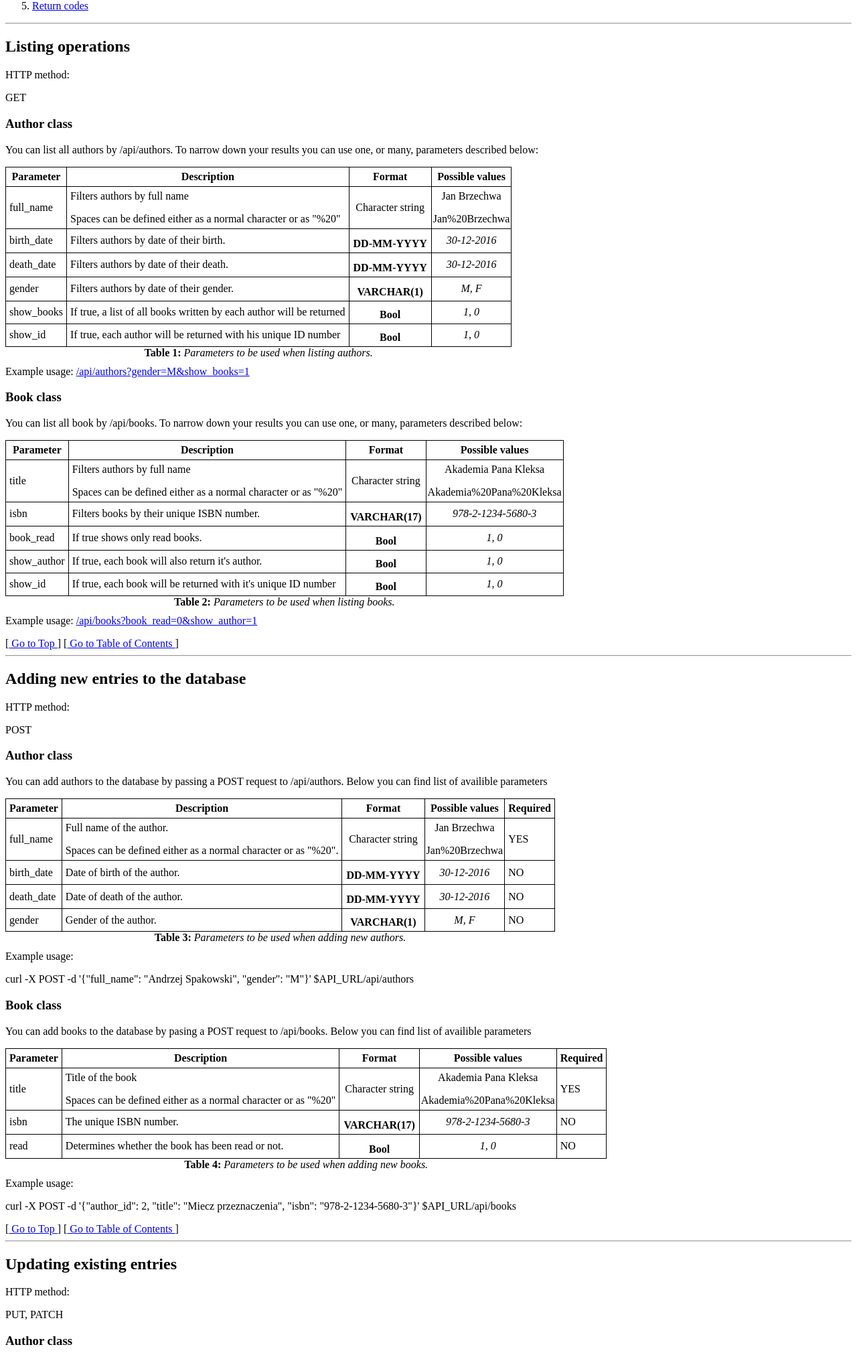
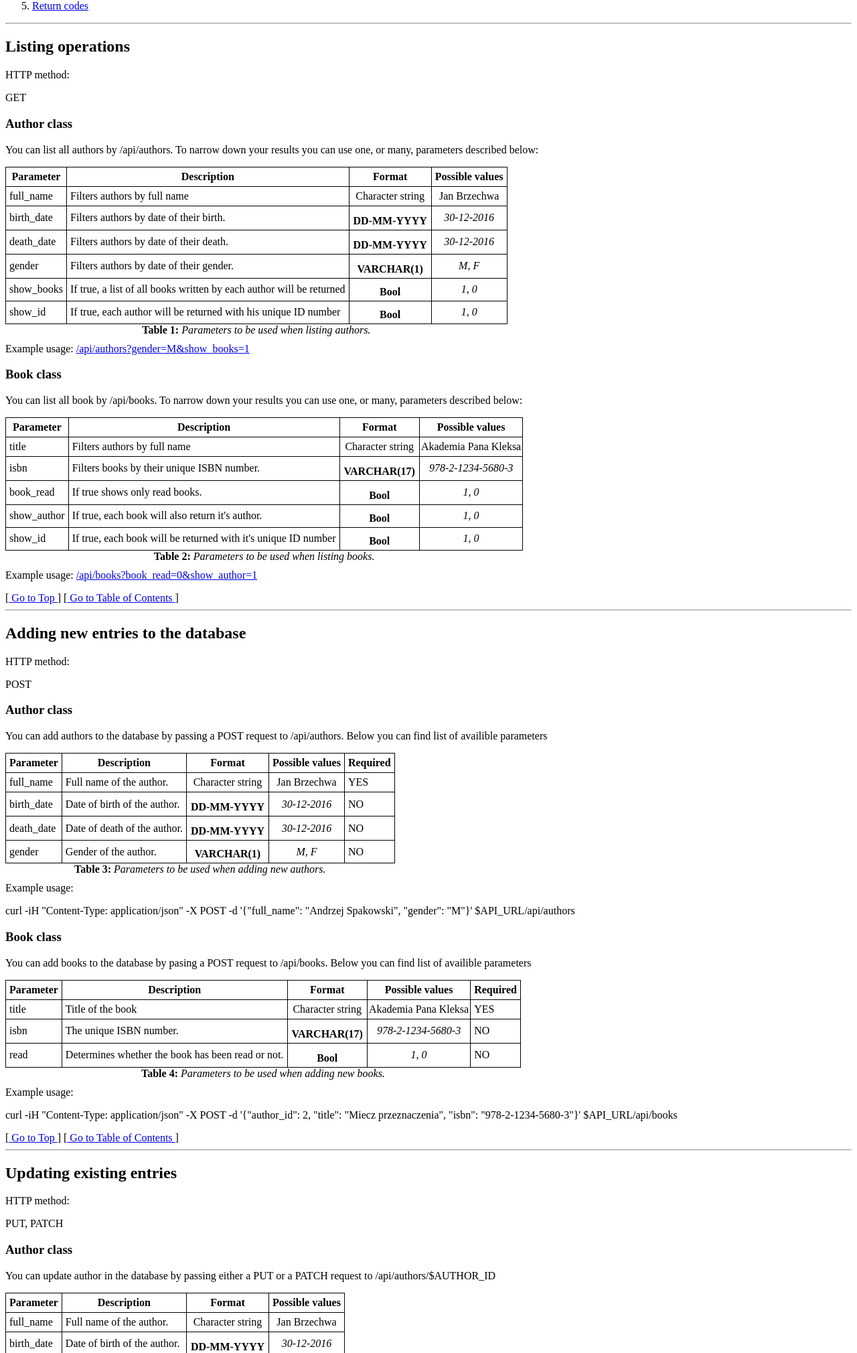
Before and after one commit to lpdrabek/eng-api, a Flask app: page /docs in a window 1280 px wide. Shown: the part 367-2387 px from the top of the page at 67% size. Run offline with Flask 2, Linux system fonts and the light colour scheme; parts of the project's set-up code (start-up, migrations or seed data) failed here and were passed over.

Commit message:
*_update fixes, doc changes

```diff
--- a/app/__init__.py
+++ b/app/__init__.py
@@ -11,7 +11,6 @@ db = SQLAlchemy(app)
 db_engine = create_engine(app.config['SQLALCHEMY_DATABASE_URI'])
 
 Session = sessionmaker(bind=db_engine)
-session = Session()
 
 
 from app import views, models
--- a/app/templates/docs.html
+++ b/app/templates/docs.html
@@ -51,9 +51,9 @@
 			<th>Possible values</th>
 		</tr>
 		<tr class="parameter_tr"><td>full_name</td>
-			<td><p>Filters authors by full name</p><p>Spaces can be defined either as a normal character or as "%20"</p></td>
+			<td><p>Filters authors by full name</p></td>
 			<td>Character string</td>
-			<td><p>Jan Brzechwa</p><p>Jan%20Brzechwa</p></td>
+			<td><p>Jan Brzechwa</p></td>
 		</tr>
 		<tr class="parameter_tr">
 			<td>birth_date</td>
@@ -97,9 +97,9 @@
 			<th>Possible values</th>
 		</tr>
 		<tr class="parameter_tr"><td>title</td>
-			<td><p>Filters authors by full name</p><p>Spaces can be defined either as a normal character or as "%20"</p></td>
+			<td><p>Filters authors by full name</p></td>
 			<td>Character string</td>
-			<td><p>Akademia Pana Kleksa</p><p>Akademia%20Pana%20Kleksa</p></td>
+			<td><p>Akademia Pana Kleksa</p></td>
 		</tr>
 		<tr class="parameter_tr">
 			<td>isbn</td>
@@ -146,9 +146,9 @@
 		</tr>
 		<tr class="parameter_tr">
 			<td>full_name</td>
-			<td><p>Full name of the author.</p><p>Spaces can be defined either as a normal character or as "%20".</p></td>
+			<td><p>Full name of the author.</p></td>
 			<td>Character string</td>
-			<td><p>Jan Brzechwa</p><p>Jan%20Brzechwa</p></td>
+			<td><p>Jan Brzechwa</p></td>
 			<td class="required">YES</td>
 		</tr>
 		<tr class="parameter_tr">
@@ -173,7 +173,7 @@
 			<td>NO</td>
 		</tr>
 		</table>
-	<div class="example_div"<p>Example usage: <p class="example">curl -X POST -d '{"full_name": "Andrzej Spakowski", "gender": "M"}' $API_URL/api/authors</p></div>
+	<div class="example_div"<p>Example usage: <p class="example">curl -iH "Content-Type: application/json" -X POST -d '{"full_name": "Andrzej Spakowski", "gender": "M"}' $API_URL/api/authors</p></div>
 
 <h3 id="c_book">Book class</h3>
 	<p>You can add books to the database by pasing a POST request to /api/books. Below you can find list of availible parameters</p>
@@ -188,9 +188,9 @@
 		</tr>
 		<tr class="parameter_tr">
 			<td>title</td>
-			<td><p>Title of the book</p><p>Spaces can be defined either as a normal character or as "%20"</p></td>
+			<td><p>Title of the book</p></td>
 			<td>Character string</td>
-			<td><p>Akademia Pana Kleksa</p><p>Akademia%20Pana%20Kleksa</p></td>
+			<td><p>Akademia Pana Kleksa</p></td>
 			<td class="required">YES</td>
 		</tr>
 		<tr class="parameter_tr">
@@ -208,7 +208,7 @@
 			<td>NO</td>
 		</tr>
 		</table>
-	<div class="example_div"<p>Example usage: <p class="example">curl -X POST -d '{"author_id": 2, "title": "Miecz przeznaczenia", "isbn": "978-2-1234-5680-3"}' $API_URL/api/books</p></div>
+	<div class="example_div"<p>Example usage: <p class="example">curl -iH "Content-Type: application/json" -X POST -d '{"author_id": 2, "title": "Miecz przeznaczenia", "isbn": "978-2-1234-5680-3"}' $API_URL/api/books</p></div>
 
 [<a href="#top"> Go to Top </a>]&nbsp;[<a href="#toc"> Go to Table of Contents </a>]
 <hr />
@@ -217,7 +217,6 @@
 <div class="http_method">HTTP method: <p class="method">PUT, PATCH</p></div>
 <h3 id="u_author">Author class</h3>
 	<p>You can update author in the database by passing either a PUT or a PATCH request to /api/authors/$AUTHOR_ID</p>
-	<div class="warning"><p>Deleting author will delete <em>ALL</em> books associated with that author as well</p></div>
 		<table class="parameter_table">
 		<caption><b>Table 5:</b> <i>Parameters to be used when updating authors.</i></caption>
 		<tr class="parameter_tr">
@@ -228,9 +227,9 @@
 		</tr>
 		<tr class="parameter_tr">
 			<td>full_name</td>
-			<td><p>Full name of the author.</p><p>Spaces can be defined either as a normal character or as "%20".</p></td>
+			<td><p>Full name of the author.</p></td>
 			<td>Character string</td>
-			<td><p>Jan Brzechwa</p><p>Jan%20Brzechwa</p></td>
+			<td><p>Jan Brzechwa</p></td>
 		</tr>
 		<tr class="parameter_tr">
 			<td>birth_date</td>
@@ -251,7 +250,7 @@
 			<td><div class="values"><p>M, F</p></div></td>
 		</tr>
 		</table>
-	<div class="example_div">Example usage: <p class="example">curl -X PUT $API_URL/api/authors/1</p></div>
+	<div class="example_div">Example usage: <p class="example">curl -iH "Content-Type: application/json" -X PUT eng.gringo.ovh/api/authors/1 -d '{"death_date": "15-11-1916"}'</p></div>
 
 <h3 id="u_book">Book class</h3>
 	<p>You can update book in the database by passing either a PUT or a PATCH reuqest to /api/books/$BOOK_ID</p>
@@ -265,9 +264,9 @@
 		</tr>
 		<tr class="parameter_tr">
 			<td>title</td>
-			<td><p>Title of the book</p><p>Spaces can be defined either as a normal character or as "%20"</p></td>
+			<td><p>Title of the book</p></td>
 			<td>Character string</td>
-			<td><p>Akademia Pana Kleksa</p><p>Akademia%20Pana%20Kleksa</p></td>
+			<td><p>Akademia Pana Kleksa</p></td>
 		</tr>
 		<tr class="parameter_tr">
 			<td>isbn</td>
@@ -276,13 +275,19 @@
 			<td><div class="values"><p>978-2-1234-5680-3</p></div></td>
 		</tr>
 		<tr class="parameter_tr">
-			<td>read</td>
+			<td>book_read</td>
 			<td>Determines whether the book has been read or not.</td>
 			<td><div class="format"><p>Bool</p></div></td>
 			<td><div class="values"><p>1, 0</p></div></td>
 		</tr>
+		<tr class="parameter_tr">
+			<td>author_id</td>
+			<td>ID of the new author in the database.</td>
+			<td><div class="format"><p>Bool</p></div></td>
+			<td><div class="values"><p>1, 0</p></div></td>
+		</tr>
 		</table>
-	<div class="example_div">Example usage: <p class="example">curl -X PUT $API_URL/api/books/1</p>
+	<div class="example_div">Example usage: <p class="example">curl -iH "Content-Type: application/json" -X PUT eng.gringo.ovh/api/books/7 -d '{"book_read": 1}'</p>
 
 [<a href="#top"> Go to Top </a>]&nbsp;[<a href="#toc"> Go to Table of Contents </a>]
 <hr />
--- a/app/views.py
+++ b/app/views.py
@@ -2,7 +2,7 @@ import json
 from datetime import datetime
 from flask import render_template, request, abort, Response
 
-from app import app, session, db
+from app import app, Session, db
 from app.models import Author, Book
 from app.return_codes import return_code
 
@@ -21,6 +21,7 @@ def documentation():
 @app.route('/api/authors/',
            methods=['POST'], strict_slashes=False)
 def autor_add():
+    session = Session()
     full_name = ""
     birth_date = None
     death_date = None
@@ -58,12 +59,14 @@ def autor_add():
     rsp = Response(rsp_dict)
     rsp.headers.add("Location", "/api/authors/{}".format(new_author.id))
 
+    session.close()
     return rsp, 201
 
 
 @app.route('/api/authors/',
            methods=['GET'], strict_slashes=False)
 def author_list():
+    session = Session()
     query = session.query(Author)
     show_books = bool(int(request.args.get("show_books", 0)))
     show_id = bool(int(request.args.get("show_id", 0)))
@@ -77,12 +80,14 @@ def author_list():
         query = query.filter(Author.gender == request.args.get("gender"))
 
     rsp = [author.as_dict(show_id, show_books) for author in query]
+    session.close()
     return json.dumps(rsp)
 
 
 @app.route('/api/authors/<int:author_id>',
            methods=['GET'], strict_slashes=False)
 def author_list_by_id(author_id):
+    session = Session()
     query = session.query(Author)
     show_books = True
     show_id = False
@@ -98,12 +103,14 @@ def author_list_by_id(author_id):
         show_id = True
     rsp = [author.as_dict(show_id, show_books) for author in query]
 
+    session.close()
     return json.dumps(rsp)
 
 
 @app.route('/api/authors/<int:author_id>',
            methods=["PUT", "PATCH"], strict_slashes=False)
 def author_update(author_id):
+    session = Session()
     to_update = {}
 
     if "full_name" in request.json:
@@ -135,12 +142,14 @@ def author_update(author_id):
 
     rsp = Response(rsp_dict)
 
+    session.close()
     return rsp, 200
 
 
 @app.route('/api/authors/<int:author_id>',
            methods=["DELETE"], strict_slashes=False)
 def author_delete(author_id):
+    session = Session()
     if not exists_in_db("id", author_id, "Author"):
         return json.dumps(return_code[4]), 404
 
@@ -155,6 +164,7 @@ def author_delete(author_id):
 
     rsp = Response(rsp_dict)
 
+    session.close()
     return rsp, 200
 
 
@@ -167,6 +177,7 @@ def author_list_404():
 @app.route('/api/books/',
            methods=['POST'], strict_slashes=False)
 def book_add():
+    session = Session()
     authorid = None
     title = None
     isbn = None
@@ -210,12 +221,14 @@ def book_add():
     rsp = Response(rsp_dict)
     rsp.headers.add("Location", "/api/books/{}".format(new_book.id))
 
+    session.close()
     return rsp, 201
 
 
 @app.route('/api/books',
            methods=['GET'], strict_slashes=False)
 def book_list():
+    session = Session()
     query = session.query(Book)
     show_author = bool(int(request.args.get("show_author", 0)))
     show_id = bool(int(request.args.get("show_id", 0)))
@@ -227,12 +240,14 @@ def book_list():
         query = query.filter(Book.book_read == request.args.get("book_read"))
 
     rsp = [book.as_dict(show_id, show_author) for book in query]
+    session.close()
     return json.dumps(rsp), 200
 
 
 @app.route('/api/books/<int:book_id>',
            methods=['GET'], strict_slashes=False)
 def book_list_by_id(book_id):
+    session = Session()
     query = session.query(Book).filter(Book.id == book_id)
     show_author = False
     show_id = False
@@ -246,12 +261,14 @@ def book_list_by_id(book_id):
         show_id = True
 
     rsp = [book.as_dict(show_id, show_author) for book in query]
+    session.close()
     return json.dumps(rsp), 200
 
 
 @app.route('/api/books/<int:book_id>',
            methods=["PUT", "PATCH"], strict_slashes=False)
 def book_update(book_id):
+    session = Session()
     to_update = {}
 
     if "title" in request.json:
@@ -261,7 +278,7 @@ def book_update(book_id):
     if "book_read" in request.json:
         to_update["book_read"] = request.json["book_read"]
     if "author_id" in request.json:
-        to_update["author_id"] = request.json["author_id"]
+        to_update["authorid"] = request.json["author_id"]
         if not exists_in_db("id", to_update["author_id"], "Author"):
             return json.dumps(return_code[5]), 404
 
@@ -285,12 +302,14 @@ def book_update(book_id):
 
     rsp = Response(rsp_dict)
 
+    session.close()
     return rsp, 200
 
 
 @app.route('/api/books/<int:book_id>',
            methods=['DELETE'], strict_slashes=False)
 def book_delete(book_id):
+    session = Session()
     if not exists_in_db("id", book_id, "Book"):
         return json.dumps(return_code[4]), 404
 
@@ -305,6 +324,7 @@ def book_delete(book_id):
 
     rsp = Response(rsp_dict)
 
+    session.close()
     return rsp, 200
 
 
@@ -315,6 +335,7 @@ def book_list_404():
 
 
 def exists_in_db(var, value, obj):
+    session = Session()
     query = ""
     if obj == "Author":
         query = session.query(Author)
@@ -332,6 +353,7 @@ def exists_in_db(var, value, obj):
             return False
         if var == "id":
             query = query.filter(Book.id == value).first()
+    session.close()
     if query:
         return True
     return False
--- a/docker-compose.yml
+++ b/docker-compose.yml
@@ -11,9 +11,11 @@ services:
           - '3306'
         environment:
           - MYSQL_ROOT_PASSWORD=Strong_R00T_passWORD
-          - MYSQL_DATABASE=eng_api
+          - MYSQL_DATABASE=eng-api
           - MYSQL_USER=engineer
           - MYSQL_PASSWORD=Strong_PASS
+        volumes:
+          - ./mariadb:/docker-entrypoint-initdb.d
 #        volumes:
 #          -  ./mariadb/database:/var/lib/mysql
     api:
```
Also changed, not shown: app/models.py (+9 -2 lines), config.py (added, +10 -0 lines), 4 other files.
